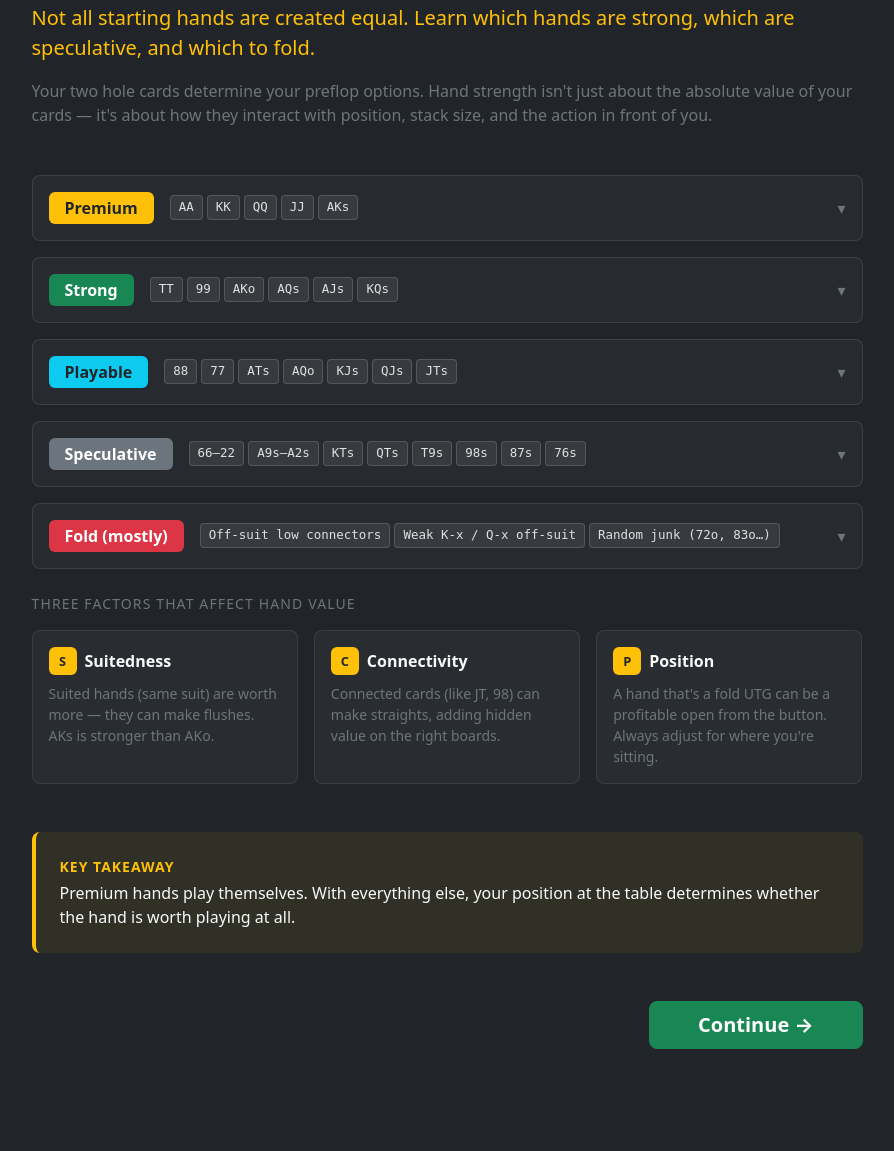
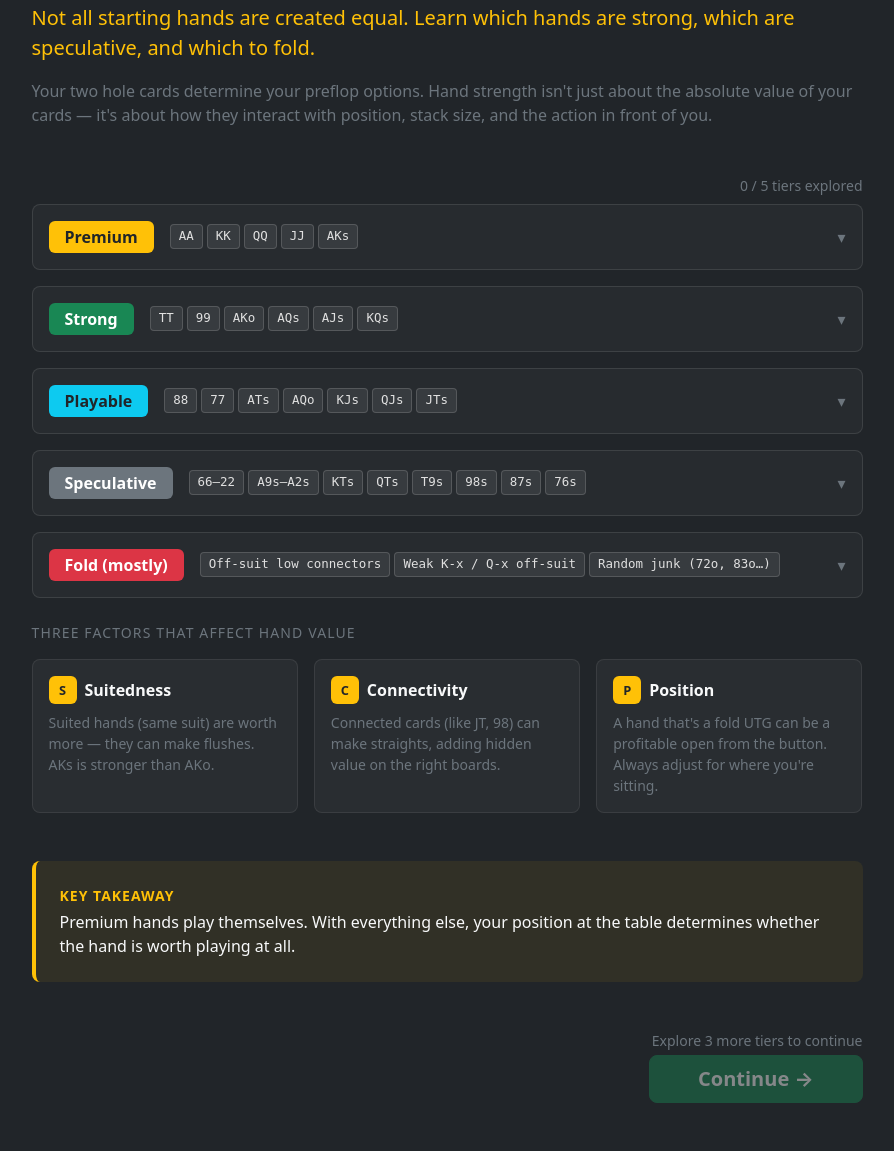
Before and after one commit to reformist/UIDesign, a Flask app: page /learn/1 in a window 1280 px wide. Shown: the part 168-1319 px from the top of the page, without its empty margins (193-1087 px from the left). Before the commit the page ends 1217 px from the top, so only its background shows below. Run offline with Flask 3, Linux system fonts and the light colour scheme.

Commit message:
added way to add complexity to the learning phase and prevents people from going straight to the quiz by making sure they read the information

```diff
--- a/templates/base.html
+++ b/templates/base.html
@@ -9,6 +9,7 @@
     <script src="https://code.jquery.com/jquery-3.6.0.min.js"></script>
 
     <link rel="stylesheet" href="{{ url_for('static', filename='style.css') }}">
+
 </head>
 <body class="bg-dark text-light"> <div class="container mt-5">
         {% block content %}
@@ -19,5 +20,6 @@
     <script src="https://cdn.jsdelivr.net/npm/bootstrap@5.3.0/dist/js/bootstrap.bundle.min.js"></script>
 
     <script src="{{ url_for('static', filename='main.js') }}"></script>
+    {% block scripts %}{% endblock %}
 </body>
 </html>
--- a/templates/learn.html
+++ b/templates/learn.html
@@ -23,12 +23,13 @@
     </div>
 
     <!-- ============================================================ -->
-    <!-- LESSON 1: Table Positions                                     -->
+    <!-- LESSON TYPE: positions                                        -->
     <!-- ============================================================ -->
     {% if lesson.type == 'positions' %}
 
-    <div class="text-center mb-3">
+    <div class="d-flex justify-content-between align-items-center mb-3">
       <span class="text-secondary small text-uppercase" style="letter-spacing: 0.08em;">Click a seat to learn about it</span>
+      <span id="pos-counter" class="text-secondary small">0 / 6 seats explored</span>
     </div>
 
     <!-- Poker table diagram -->
@@ -57,7 +58,7 @@
                 {% elif pos.id == 'bb'  %}top: 76%; left: 22%;
                 {% elif pos.id == 'sb'  %}top: 42%; left: 6%;
                 {% endif %}">
-        {{ pos.short }}
+        {{ pos.short }} <span class="pos-check" id="check-{{ pos.id }}" style="display:none; color:#75d69c; font-size:0.7rem;">✓</span>
       </button>
       {% endfor %}
     </div>
@@ -101,11 +102,15 @@
     {% endif %}
 
     <!-- ============================================================ -->
-    <!-- LESSON 2: Preflop Hand Strength Tiers                        -->
+    <!-- LESSON TYPE: strength                                         -->
     <!-- ============================================================ -->
     {% if lesson.type == 'strength' %}
 
     <!-- Hand tier cards -->
+    <div class="d-flex justify-content-end mb-2">
+      <span id="tier-counter" class="text-secondary small">0 / 5 tiers explored</span>
+    </div>
+
     {% for tier in lesson.content.tiers %}
     <div class="tier-card mb-3 rounded-3 overflow-hidden"
          style="border: 1px solid rgba(255,255,255,0.1); background: rgba(255,255,255,0.03);">
@@ -129,7 +134,10 @@
             {% endfor %}
           </div>
         </div>
-        <span class="text-secondary tier-chevron" id="chev-{{ tier.id }}" style="font-size: 1rem;">&#x25BE;</span>
+        <div class="d-flex align-items-center gap-2">
+          <span class="tier-check" id="tiercheck-{{ tier.id }}" style="display:none; color:#75d69c; font-size:0.85rem;">✓</span>
+          <span class="text-secondary tier-chevron" id="chev-{{ tier.id }}" style="font-size: 1rem;">&#x25BE;</span>
+        </div>
       </div>
 
       <!-- Tier detail — hidden by default -->
@@ -190,21 +198,66 @@
       <div></div>
       {% endif %}
 
-      <button id="next-btn" class="btn btn-success btn-lg px-5 fw-bold" onclick="advanceLesson({{ lesson_id }})">
-        {% if lesson.next_lesson %}Continue &#8594;{% else %}Take the Quiz &#8594;{% endif %}
-      </button>
+      <div class="text-end">
+        <div id="next-hint" class="text-secondary small mb-1"></div>
+        <button id="next-btn" class="btn btn-success btn-lg px-5 fw-bold" onclick="advanceLesson({{ lesson_id }})" disabled
+                style="opacity: 0.45; cursor: not-allowed;">
+          {% if lesson.next_lesson %}Continue &#8594;{% else %}Take the Quiz &#8594;{% endif %}
+        </button>
+      </div>
     </div>
 
   </div>
 </div>
 
+{% endblock %}
+
+{% block scripts %}
 <script>
 const lessonId = {{ lesson_id }};
 
-// Record page visit
+const REQUIRED_POSITIONS = 4;  // out of 6
+const REQUIRED_TIERS     = 3;  // out of 5
+
+const seenPositions = new Set();
+const seenTiers     = new Set();
+
 $.post("/record_lesson", { lesson_id: lessonId, action: "visit" });
 
-/* ── Positions (Lesson 1) ───────────────────────────────────── */
+function checkUnlock() {
+  const isPositions = $('.pos-btn').length > 0;
+  const isTiers     = $('.tier-card').length > 0;
+  let unlocked = false;
+
+  if (isPositions) {
+    const count     = seenPositions.size;
+    const remaining = REQUIRED_POSITIONS - count;
+    $('#pos-counter').text(count + ' / 6 seats explored');
+    if (count >= REQUIRED_POSITIONS) {
+      unlocked = true;
+    } else {
+      $('#next-hint').text('Explore ' + remaining + ' more seat' + (remaining > 1 ? 's' : '') + ' to continue');
+    }
+  }
+
+  if (isTiers) {
+    const count     = seenTiers.size;
+    const remaining = REQUIRED_TIERS - count;
+    $('#tier-counter').text(count + ' / 5 tiers explored');
+    if (count >= REQUIRED_TIERS) {
+      unlocked = true;
+    } else {
+      $('#next-hint').text('Explore ' + remaining + ' more tier' + (remaining > 1 ? 's' : '') + ' to continue');
+    }
+  }
+
+  if (unlocked) {
+    $('#next-btn').prop('disabled', false).css({ opacity: 1, cursor: 'pointer' });
+    $('#next-hint').text('');
+  }
+}
+
+/* ── Positions ──────────────────────────────────────────────── */
 $('.pos-btn').on('click', function() {
   const posId = $(this).data('pos-id');
   $('.position-detail-card').hide();
@@ -212,7 +265,13 @@ $('.pos-btn').on('click', function() {
   $('#pos-card-' + posId).fadeIn(150);
   $('.pos-btn').removeClass('active-pos');
   $(this).addClass('active-pos');
-  $.post("/record_lesson", { lesson_id: lessonId, action: "view_position", detail: posId });
+
+  if (!seenPositions.has(posId)) {
+    seenPositions.add(posId);
+    $('#check-' + posId).show();
+    $.post("/record_lesson", { lesson_id: lessonId, action: "view_position", detail: posId });
+    checkUnlock();
+  }
 });
 
 function closePositionCard(posId) {
@@ -221,20 +280,25 @@ function closePositionCard(posId) {
   $('.pos-btn').removeClass('active-pos');
 }
 
-/* ── Hand Tiers (Lesson 2) ──────────────────────────────────── */
+/* ── Hand Tiers ─────────────────────────────────────────────── */
 function toggleTier(tierId) {
   const detail = $('#tier-' + tierId);
   const chev   = $('#chev-' + tierId);
   const isOpen = detail.is(':visible');
   detail.slideToggle(150);
   chev.html(isOpen ? '&#x25BE;' : '&#x25B4;');
-  if (!isOpen) {
+
+  if (!isOpen && !seenTiers.has(tierId)) {
+    seenTiers.add(tierId);
+    $('#tiercheck-' + tierId).show();
     $.post("/record_lesson", { lesson_id: lessonId, action: "view_tier", detail: tierId });
+    checkUnlock();
   }
 }
 
 /* ── Advance ────────────────────────────────────────────────── */
 function advanceLesson(id) {
+  if ($('#next-btn').prop('disabled')) return;
   $.post("/record_lesson", { lesson_id: id, action: "complete" }, function() {
     {% if lesson.next_lesson %}
     window.location.href = "{{ url_for('learn', lesson_id=lesson.next_lesson) }}";
@@ -243,6 +307,8 @@ function advanceLesson(id) {
     {% endif %}
   });
 }
+
+// Show initial hint on page load
+checkUnlock();
 </script>
-
 {% endblock %}
```
